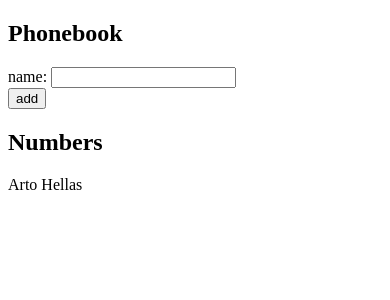
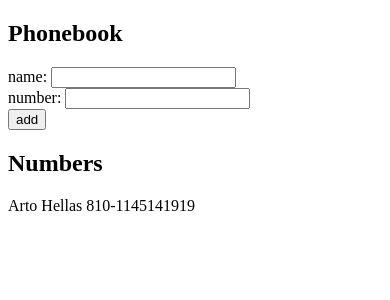
Before and after one commit to AsterisMono/full-stack-open, a React (Vite) app in the folder part2/phonebook/: page / in a window 390 px wide. Shown: the top 300 px of the page. Built offline with nearby package versions, Linux system fonts and the light colour scheme.

Commit message:
2.7/2.8 The Phonebook Step2-3

```diff
--- a/part2/phonebook/src/App.jsx
+++ b/part2/phonebook/src/App.jsx
@@ -1,16 +1,23 @@
 import { useState } from "react";
 
 const App = () => {
-  const [persons, setPersons] = useState([{ name: "Arto Hellas" }]);
+  const [persons, setPersons] = useState([
+    { name: "Arto Hellas", number: "810-1145141919" },
+  ]);
   const [newName, setNewName] = useState("");
+  const [newNumber, setNewNumber] = useState("");
 
-  const onNewNameInputChange = (e) => {
-    setNewName(e.target.value);
+  const onInputChange = (e, setTarget) => {
+    setTarget(e.target.value);
   };
 
   const onNewNameSubmit = (e) => {
     e.preventDefault();
-    setPersons([...persons, { name: newName }]);
+    if (persons.map((p) => p.name).includes(newName)) {
+      alert(`${newName} is already added to phonebook`);
+      return;
+    }
+    setPersons([...persons, { name: newName, number: newNumber }]);
     setNewName("");
   };
 
@@ -19,7 +26,18 @@ const App = () => {
       <h2>Phonebook</h2>
       <form onSubmit={onNewNameSubmit}>
         <div>
-          name: <input value={newName} onChange={onNewNameInputChange} />
+          name:{" "}
+          <input
+            value={newName}
+            onChange={(e) => onInputChange(e, setNewName)}
+          />
+        </div>
+        <div>
+          number:{" "}
+          <input
+            value={newNumber}
+            onChange={(e) => onInputChange(e, setNewNumber)}
+          />
         </div>
         <div>
           <button type="submit">add</button>
@@ -27,7 +45,9 @@ const App = () => {
       </form>
       <h2>Numbers</h2>
       {persons.map((person) => (
-        <p key={person.name}>{person.name}</p>
+        <p key={person.name}>
+          {person.name} {person.number}
+        </p>
       ))}
     </div>
   );
```
